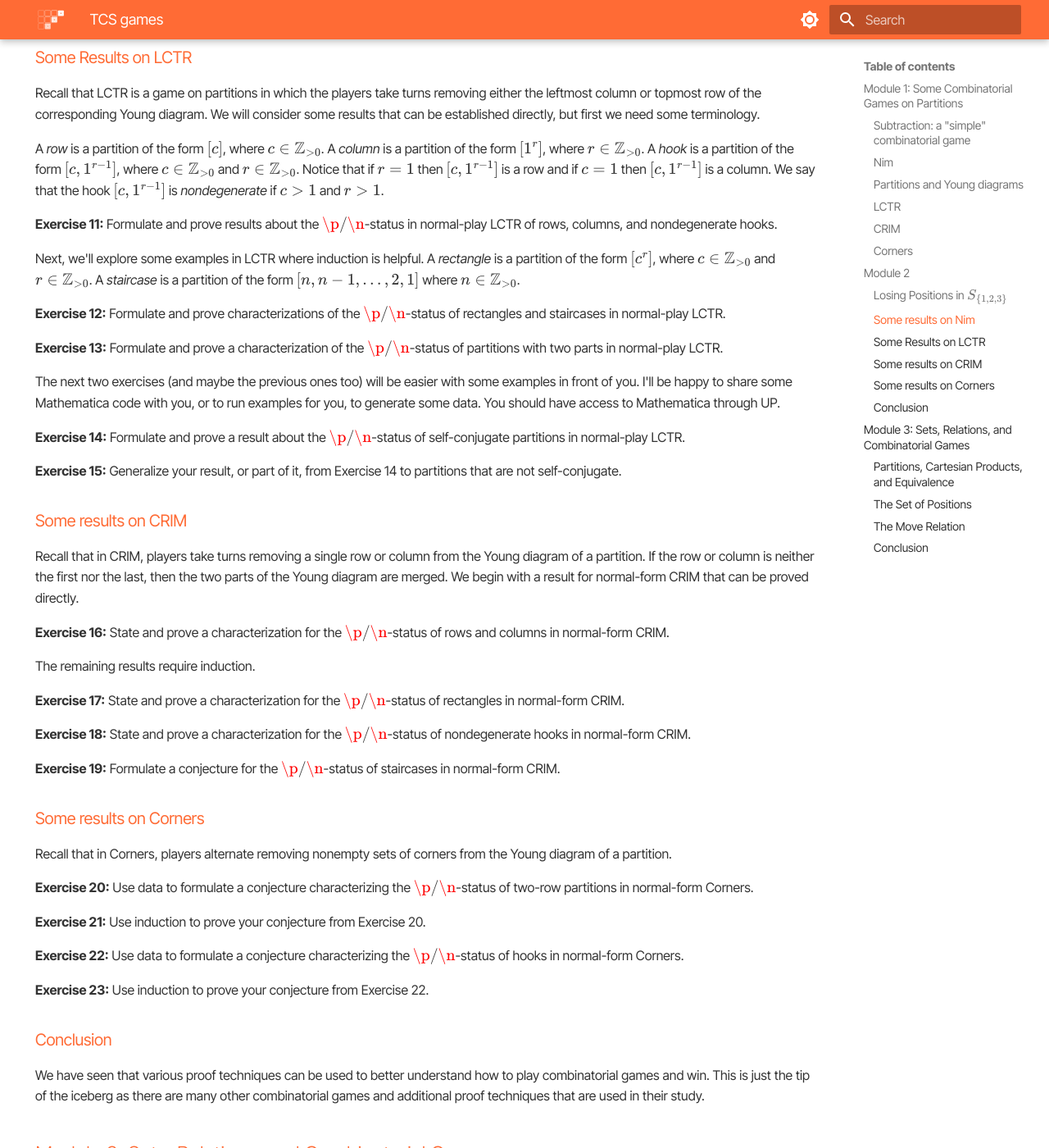
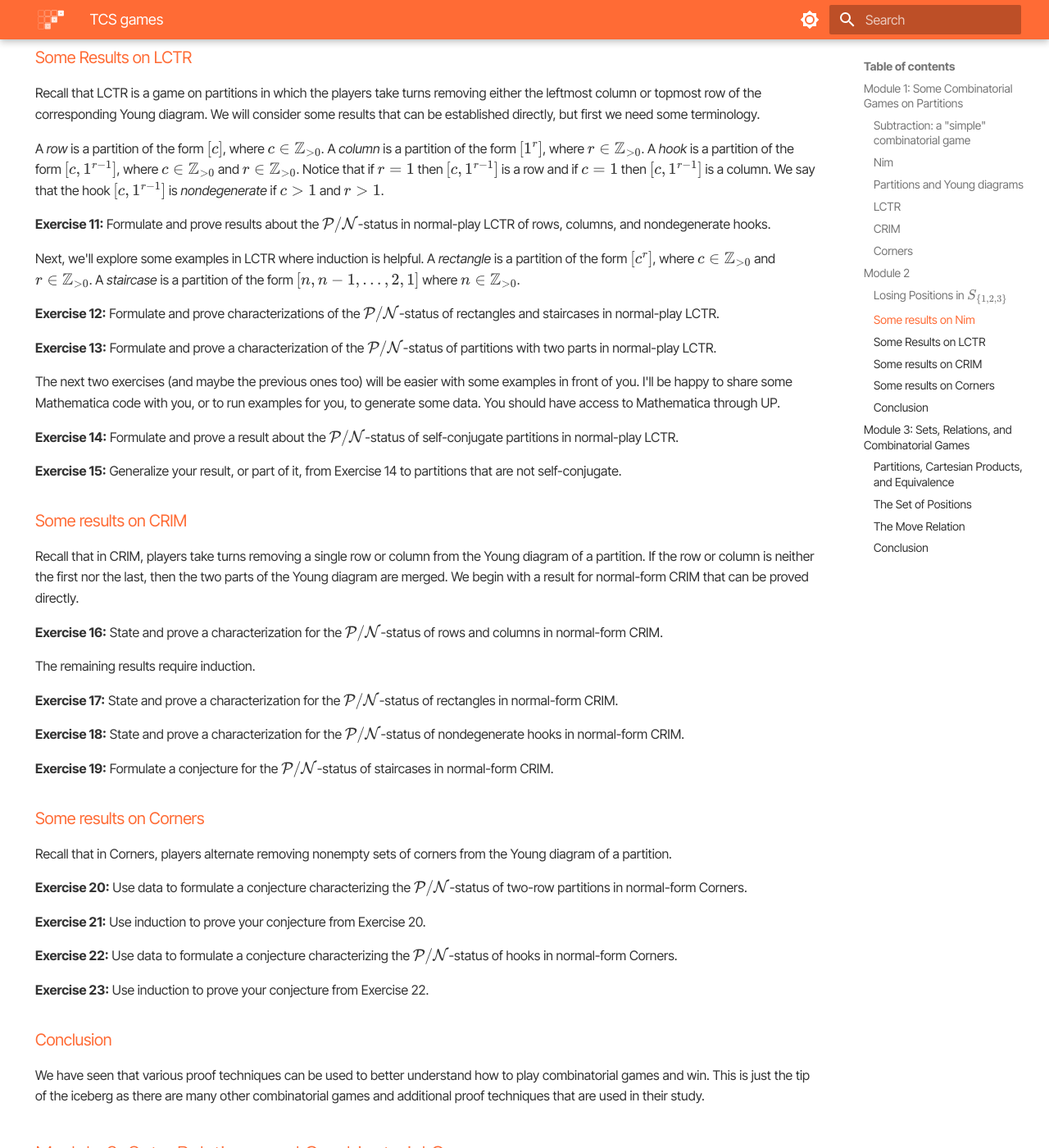
Before and after one commit to Games-Rules-and-Strategic-Play/grasp.github.io, an MkDocs documentation site: the page built from docs/cgt4tcs.md, in a window 1280 px wide and 1400 px high, scrolled down 7452 px. Shown: the whole window at 82% size. Built offline with MkDocs 1.6.1 and Material for MkDocs 9.7.7, drawn with Linux system fonts in a browser that asks for light colours.

Commit message:
mathcal P

```diff
--- a/docs/cgt4tcs.md
+++ b/docs/cgt4tcs.md
@@ -242,17 +242,17 @@ Recall that LCTR is a game on partitions in which the players take turns removin
 
 A *row* is a partition of the form $[c]$, where $c \in \mathbb Z_{>0}$. A *column* is a partition of the form $[1^r]$, where $r \in \mathbb Z_{>0}$. A *hook* is a partition of the form $[c, 1^{r-1}]$, where $c \in \mathbb Z_{>0}$ and $r \in \mathbb Z_{>0}$. Notice that if $r=1$ then $[c, 1^{r-1}]$ is a row and if $c = 1$ then $[c, 1^{r-1}]$ is a column. We say that the hook $[c, 1^{r-1}]$ is *nondegenerate* if $c>1$ and $r>1$.
 
-**Exercise 11:** Formulate and prove results about the $\p/\n$-status in normal-play LCTR of rows, columns, and nondegenerate hooks.
+**Exercise 11:** Formulate and prove results about the $\mathcal P/\mathcal N$-status in normal-play LCTR of rows, columns, and nondegenerate hooks.
 
 Next, we'll explore some examples in LCTR where induction is helpful. A *rectangle* is a partition of the form $[c^r]$, where $c \in \mathbb Z_{>0}$ and $r \in \mathbb Z_{>0}$. A *staircase* is a partition of the form $[n, n-1, \ldots, 2, 1]$ where $n \in \mathbb Z_{>0}$.
 
-**Exercise 12:** Formulate and prove characterizations of the $\p/\n$-status of rectangles and staircases in normal-play LCTR.
+**Exercise 12:** Formulate and prove characterizations of the $\mathcal P/\mathcal N$-status of rectangles and staircases in normal-play LCTR.
 
-**Exercise 13:** Formulate and prove a characterization of the $\p/\n$-status of partitions with two parts in normal-play LCTR.
+**Exercise 13:** Formulate and prove a characterization of the $\mathcal P/\mathcal N$-status of partitions with two parts in normal-play LCTR.
 
 The next two exercises (and maybe the previous ones too) will be easier with some examples in front of you. I'll be happy to share some Mathematica code with you, or to run examples for you, to generate some data. You should have access to Mathematica through UP.
 
-**Exercise 14:** Formulate and prove a result about the $\p/\n$-status of self-conjugate partitions in normal-play LCTR.
+**Exercise 14:** Formulate and prove a result about the $\mathcal P/\mathcal N$-status of self-conjugate partitions in normal-play LCTR.
 
 **Exercise 15:** Generalize your result, or part of it, from Exercise 14 to partitions that are not self-conjugate.
 
@@ -260,25 +260,25 @@ The next two exercises (and maybe the previous ones too) will be easier with som
 
 Recall that in CRIM, players take turns removing a single row or column from the Young diagram of a partition. If the row or column is neither the first nor the last, then the two parts of the Young diagram are merged. We begin with a result for normal-form CRIM that can be proved directly.
 
-**Exercise 16:** State and prove a characterization for the $\p/\n$-status of rows and columns in normal-form CRIM.
+**Exercise 16:** State and prove a characterization for the $\mathcal P/\mathcal N$-status of rows and columns in normal-form CRIM.
 
 The remaining results require induction.
 
-**Exercise 17:** State and prove a characterization for the $\p/\n$-status of rectangles in normal-form CRIM.
+**Exercise 17:** State and prove a characterization for the $\mathcal P/\mathcal N$-status of rectangles in normal-form CRIM.
 
-**Exercise 18:** State and prove a characterization for the $\p/\n$-status of nondegenerate hooks in normal-form CRIM.
+**Exercise 18:** State and prove a characterization for the $\mathcal P/\mathcal N$-status of nondegenerate hooks in normal-form CRIM.
 
-**Exercise 19:** Formulate a conjecture for the $\p/\n$-status of staircases in normal-form CRIM.
+**Exercise 19:** Formulate a conjecture for the $\mathcal P/\mathcal N$-status of staircases in normal-form CRIM.
 
 ### Some results on Corners
 
 Recall that in Corners, players alternate removing nonempty sets of corners from the Young diagram of a partition.
 
-**Exercise 20:** Use data to formulate a conjecture characterizing the $\p/\n$-status of two-row partitions in normal-form Corners.
+**Exercise 20:** Use data to formulate a conjecture characterizing the $\mathcal P/\mathcal N$-status of two-row partitions in normal-form Corners.
 
 **Exercise 21:** Use induction to prove your conjecture from Exercise 20.
 
-**Exercise 22:** Use data to formulate a conjecture characterizing the $\p/\n$-status of hooks in normal-form Corners.
+**Exercise 22:** Use data to formulate a conjecture characterizing the $\mathcal P/\mathcal N$-status of hooks in normal-form Corners.
 
 **Exercise 23:** Use induction to prove your conjecture from Exercise 22.
 
```
